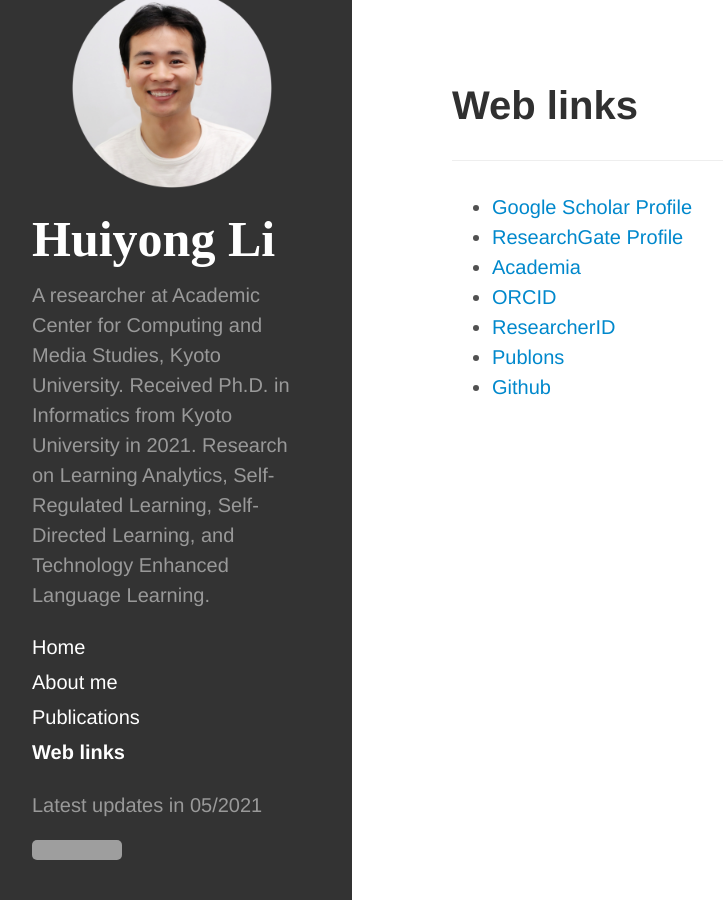
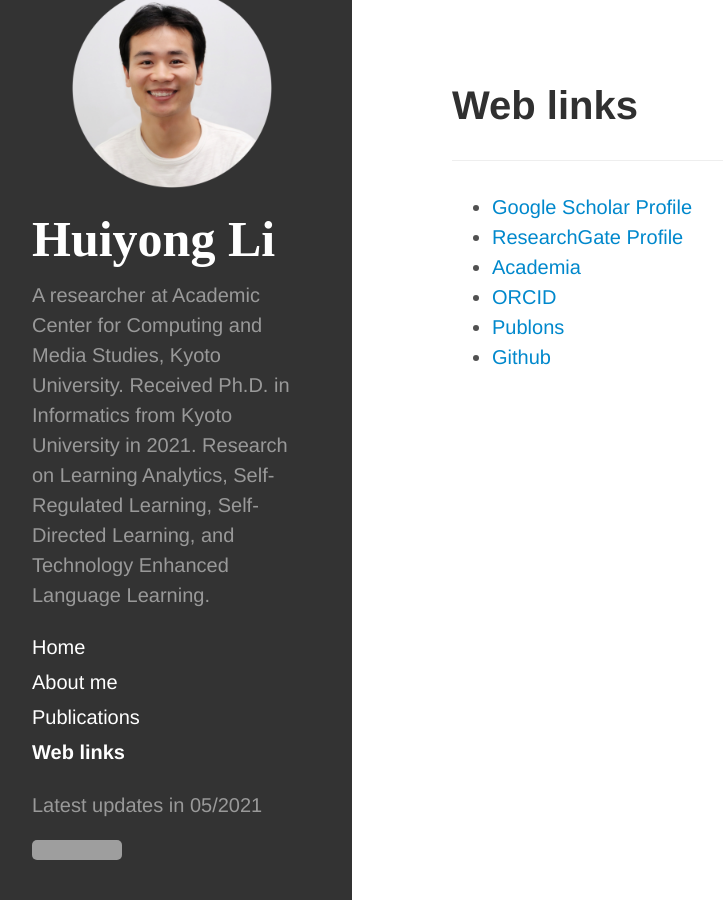
Before and after one commit to li-huiyong/li-huiyong.github.io, a Jekyll site: the page built from web-links.md, in a window 1280 px wide. Shown: the whole page, without its empty margins (8-731 px from the left). Built offline with Jekyll 4.4.1, drawn with Linux system fonts in a browser that asks for light colours; nearby versions of some CDN libraries; some web fonts are replaced; grey boxes are pictures that could not be loaded.

Commit message:
del Web of Science ResearcherID

```diff
--- a/web-links.md
+++ b/web-links.md
@@ -9,6 +9,5 @@ ___
 * [ResearchGate Profile](https://www.researchgate.net/profile/Huiyong_Li5){:target="_blank"}
 * [Academia](https://kyoto-u.academia.edu/HuiyongLi){:target="_blank"}
 * [ORCID](https://orcid.org/0000-0001-9916-7908){:target="_blank"}
-* [ResearcherID](http://www.researcherid.com/rid/X-8349-2018){:target="_blank"}
 * [Publons](https://publons.com/researcher/1814352){:target="_blank"}
 * [Github](https://github.com/li-huiyong){:target="_blank"}
```
